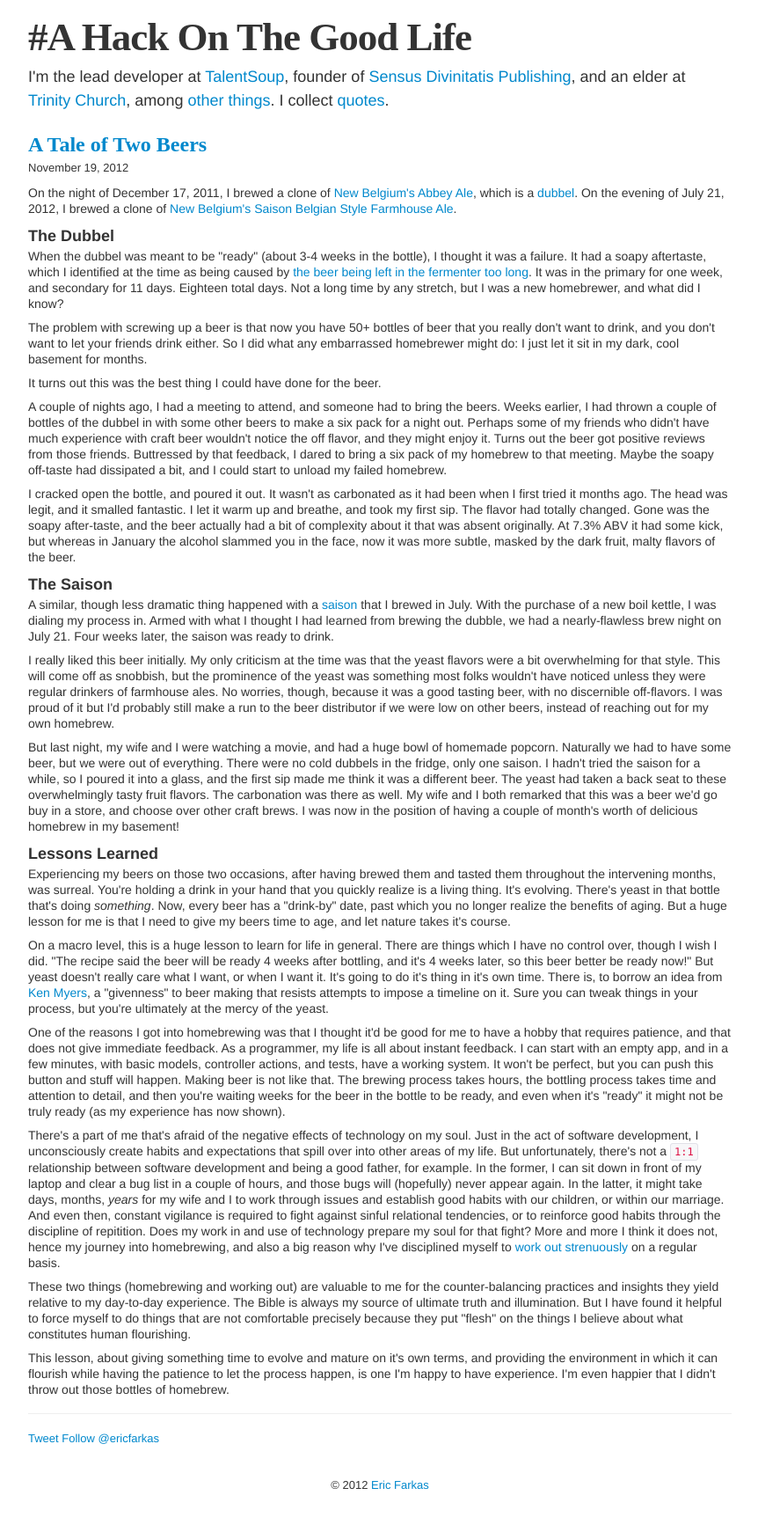
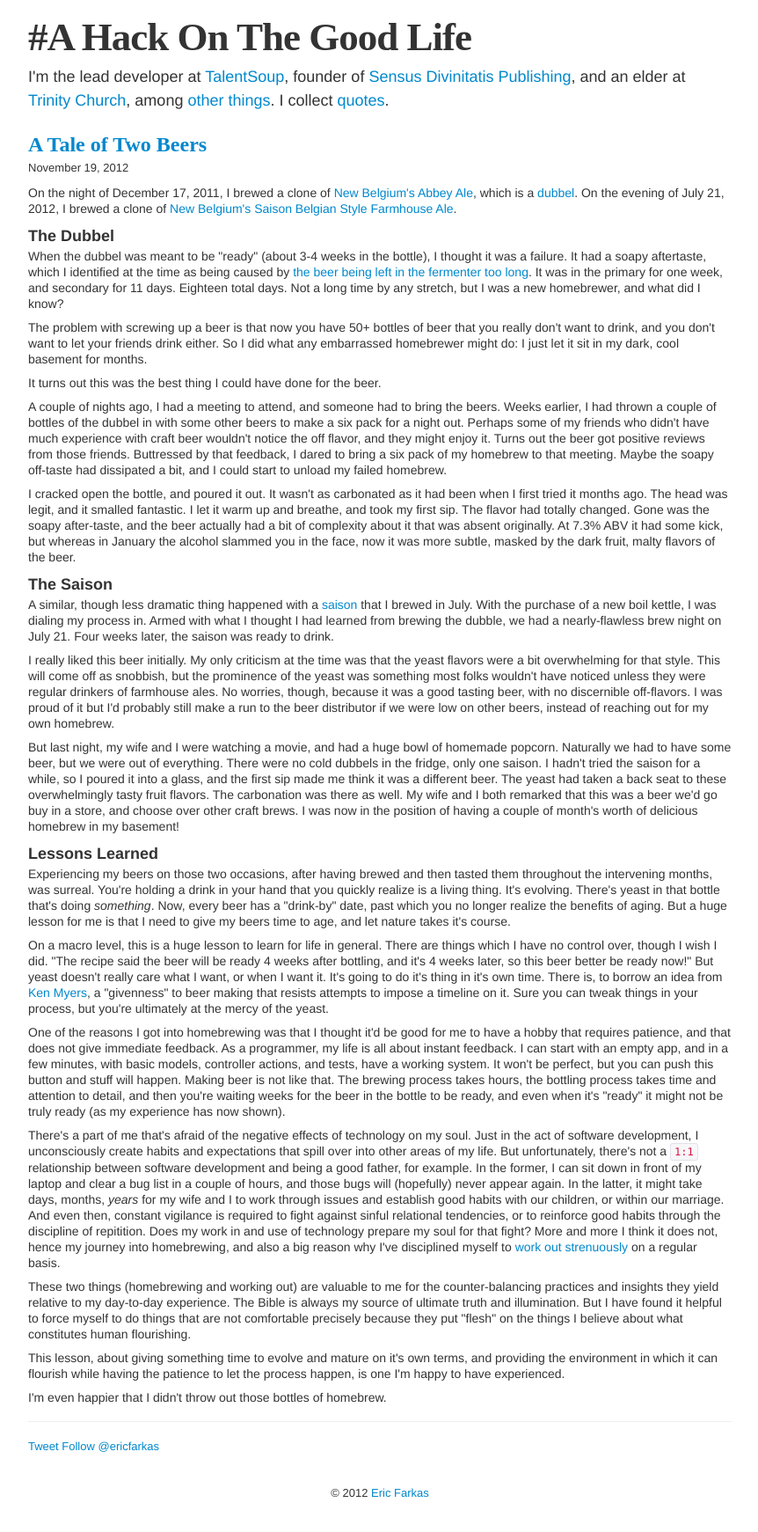
Before and after one commit to speric/speric.github.com, a Jekyll site: the page built from _posts/2012-11-19-a-tale-of-two-beers.markdown, in a window 1280 px wide. Shown: the whole page at 88% size, without its empty margins (208-1070 px from the left). Built offline with Jekyll 4.4.1, drawn with Linux system fonts in a browser that asks for light colours; some web fonts are replaced; Markdown is read by kramdown in place of the engine named in the settings; comment, search, counter and statistics services are not loaded.

Commit message:
A Tale Of Two Beers

```diff
--- a/_posts/2012-11-19-a-tale-of-two-beers.markdown
+++ b/_posts/2012-11-19-a-tale-of-two-beers.markdown
@@ -23,7 +23,7 @@
 <p>But last night, my wife and I were watching a movie, and had a huge bowl of homemade popcorn.  Naturally we had to have some beer, but we were out of everything.  There were no cold dubbels in the fridge, only one saison.  I hadn't tried the saison for a while, so I poured it into a glass, and the first sip made me think it was a different beer.  The yeast had taken a back seat to these overwhelmingly tasty fruit flavors.  The carbonation was there as well.  My wife and I both remarked that this was a beer we'd go buy in a store, and choose over other craft brews.   I was now in the position of having a couple of month's worth of delicious homebrew in my basement!</p>
 
 <h3>Lessons Learned</h3>
-<p>Experiencing my beers on those two occasions, after having brewed them and tasted them throughout the intervening months, was surreal.  You're holding a drink in your hand that you quickly realize is a living thing.  It's evolving.  There's yeast in that bottle that's doing <i>something</i>.  Now, every beer has a "drink-by" date, past which you no longer realize the benefits of aging. But a huge lesson for me is that I need to give my beers time to age, and let nature takes it's course.</p>
+<p>Experiencing my beers on those two occasions, after having brewed and then tasted them throughout the intervening months, was surreal.  You're holding a drink in your hand that you quickly realize is a living thing.  It's evolving.  There's yeast in that bottle that's doing <i>something</i>.  Now, every beer has a "drink-by" date, past which you no longer realize the benefits of aging. But a huge lesson for me is that I need to give my beers time to age, and let nature takes it's course.</p>
 
 <p>On a macro level, this is a huge lesson to learn for life in general.  There are things which I have no control over, though I wish I did.  "The recipe said the beer will be ready 4 weeks after bottling, and it's 4 weeks later, so this beer better be ready now!" But yeast doesn't really care what I want, or when I want it.  It's going to do it's thing in it's own time. There is, to borrow an idea from <a href="http://www.marshillaudio.org/About/KenMyersBio.aspx">Ken Myers</a>, a "givenness" to beer making that resists attempts to impose a timeline on it.  Sure you can tweak things in your process, but you're ultimately at the mercy of the yeast.</p>
 
@@ -33,4 +33,6 @@
 
 <p>These two things (homebrewing and working out) are valuable to me for the counter-balancing practices and insights they yield relative to my day-to-day experience.  The Bible is always my source of ultimate truth and illumination.  But I have found it helpful to force myself to do things that are not comfortable precisely because they put "flesh" on the things I believe about what constitutes human flourishing.</p>
 
-<p>This lesson, about giving something time to evolve and mature on it's own terms, and providing the environment in which it can flourish while having the patience to let the process happen, is one I'm happy to have experience.  I'm even happier that I didn't throw out those bottles of homebrew.</p>
+<p>This lesson, about giving something time to evolve and mature on it's own terms, and providing the environment in which it can flourish while having the patience to let the process happen, is one I'm happy to have experienced.</p>
+
+<p>I'm even happier that I didn't throw out those bottles of homebrew.</p>
```
